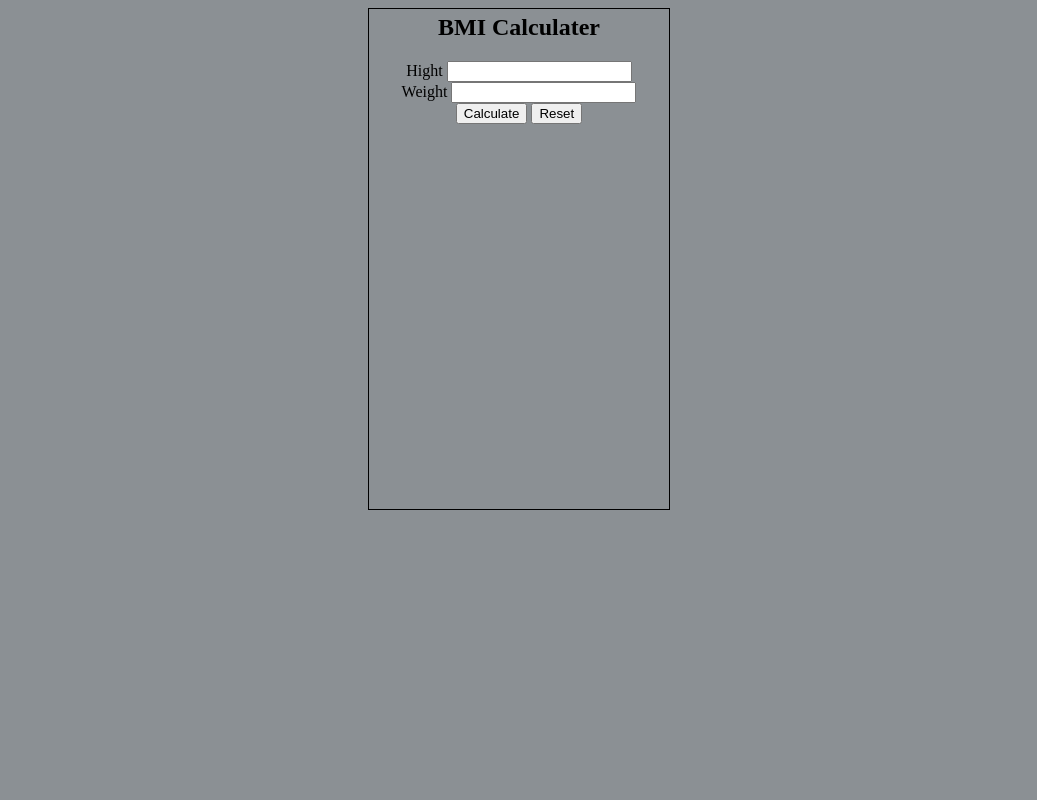
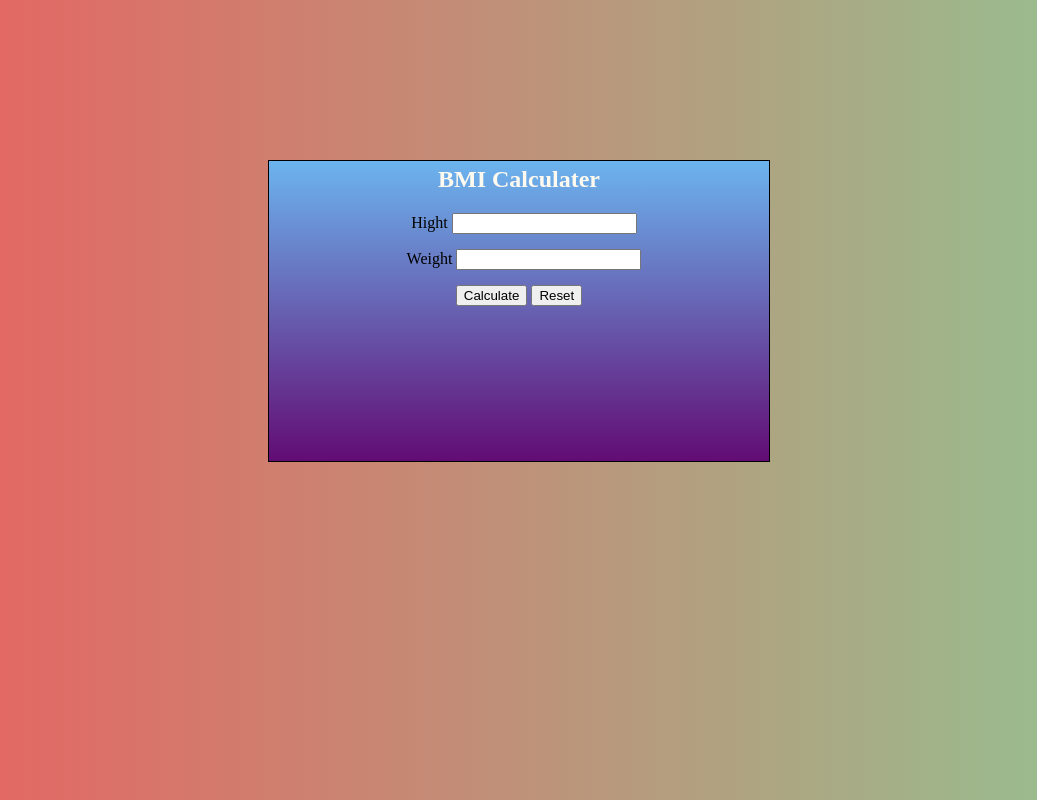
Before and after one commit to Binod-123/BMI-Calculater, a plain HTML site: page index.html in a window 1280 px wide. Shown: the whole page, without its empty margins (121-1158 px from the left). Drawn offline with nearby package versions, Linux system fonts and the light colour scheme.

Commit message:
Add files via upload

```diff
--- a/index.html
+++ b/index.html
@@ -12,11 +12,11 @@
         <section>
             <h1>BMI Calculater</hi>
         </section>
-        <div>
+        <div class="hight">
             <label>Hight</label>
             <input type="text" id="hight" value="">
         </div>
-        <div>
+        <div class="weight">
             <label>Weight</label>
             <input type="text" id="weight" value="">
         </div>
--- a/style.css
+++ b/style.css
@@ -1,16 +1,36 @@
 body{
-    background-color: rgb(139, 144, 148);
+    background: linear-gradient(to right, #eb5f5f, #92c492);
     display: flex;
     justify-content: center;
 }
 .container{
 text-align: center;
 border: 1px solid black;
-width: 300px;
-height: 500px;
+width: 500px;
+height: 300px;
+background: linear-gradient(180deg, #6cb4ee, #620c74);
+top: 20%;
+position: absolute;
 
 }
 section h1{
 margin-top: 5px;
+color: floralwhite;
+}
+.hight{
+    /* border: 1px solid black; */
+    padding-bottom: 15px;
+    margin-left: 10px;
+}
 
+.weight{
+    /* border: 1px solid black; */
+    padding-bottom: 15px;
+    margin-left: 10px;
 }
+
+@media (max-width: 600px) {
+    .container{
+        width: 300px;
+    }
+}
```
